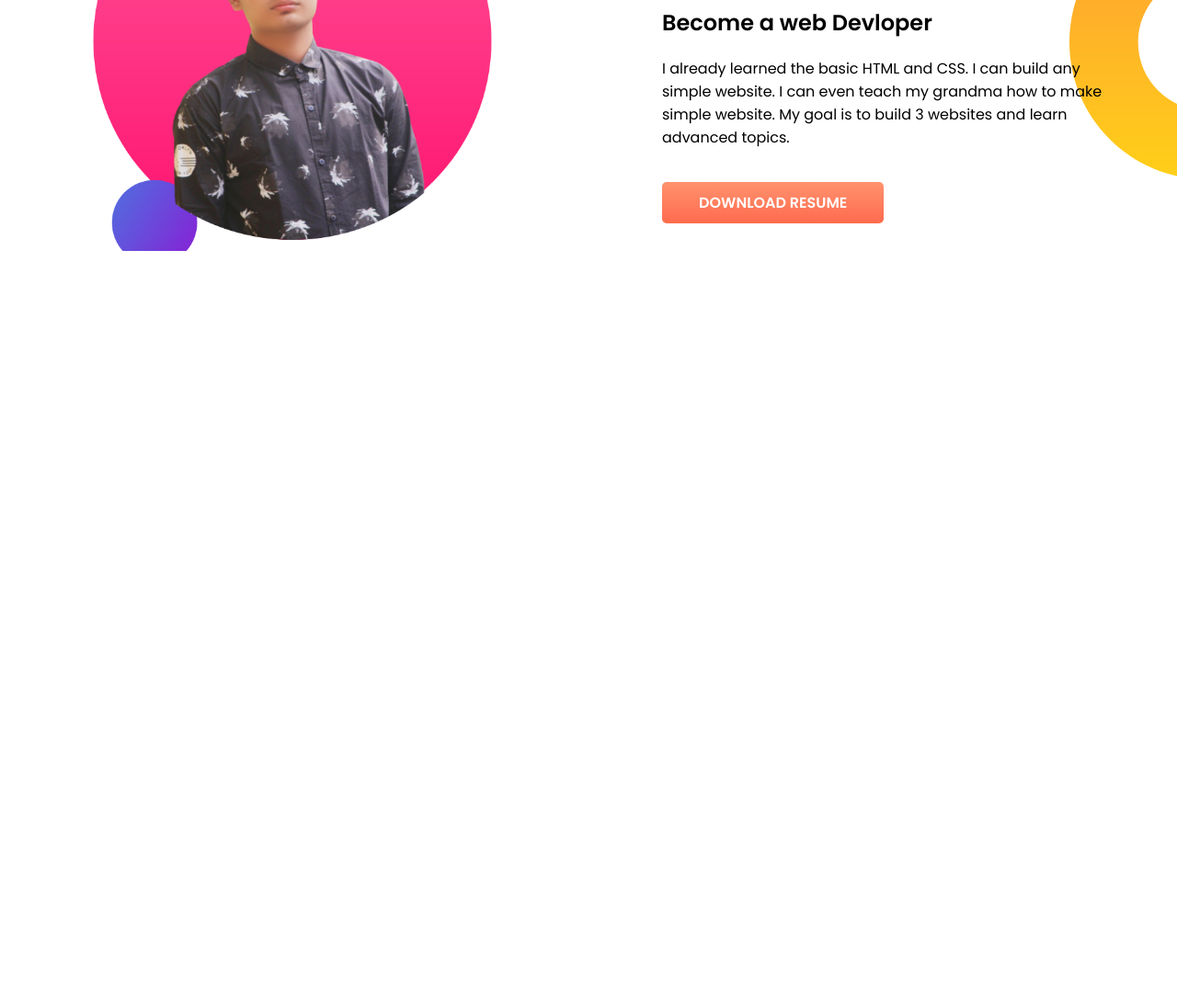
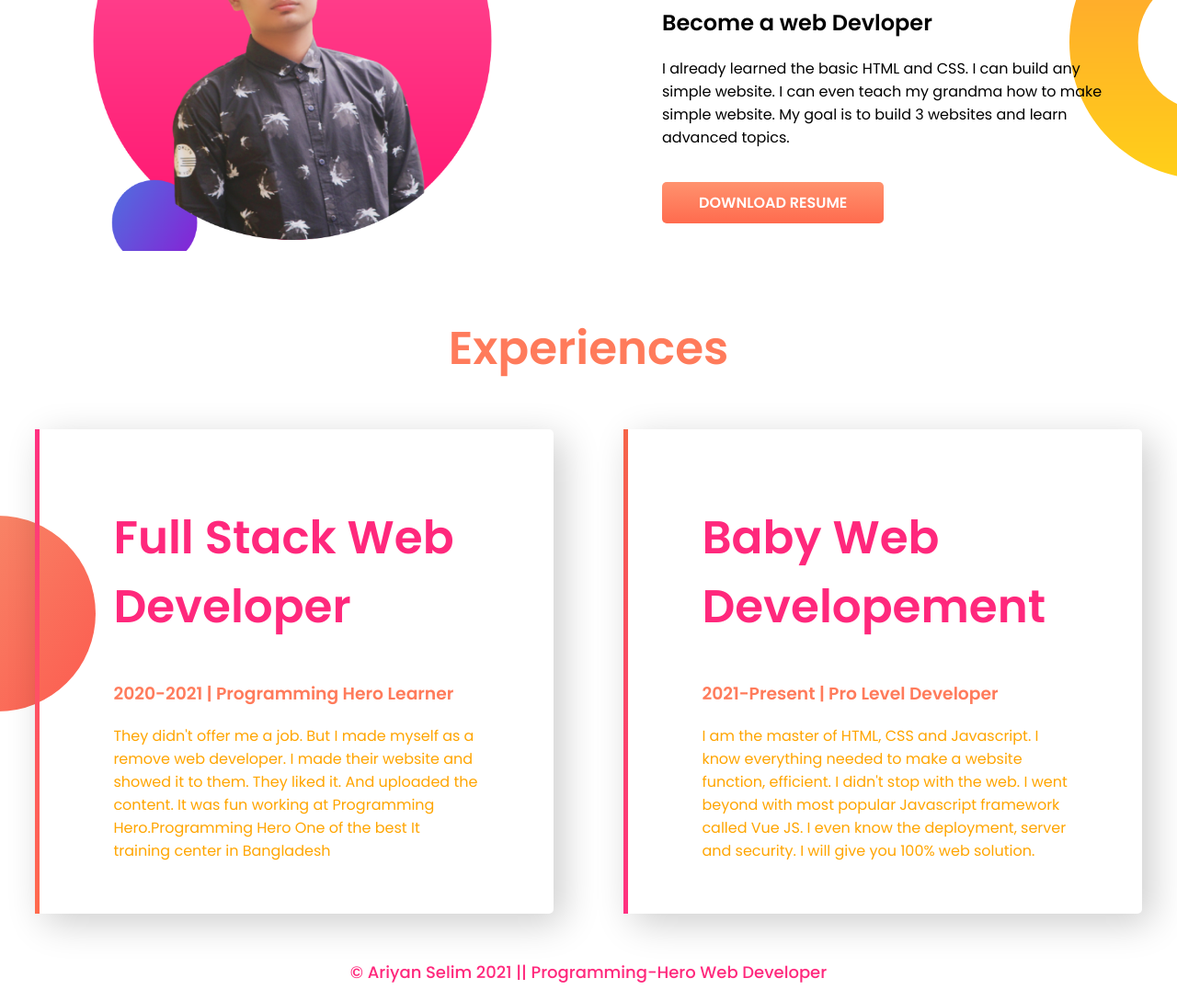
Before and after one commit to mdselimdev/my-port, a plain HTML site: page index.html in a window 1280 px wide. Shown: the part 951-2040 px from the top of the page at 92% size. Before the commit the page ends 1251 px from the top, so only its background shows below. Drawn offline with Linux system fonts and the light colour scheme.

Commit message:
footer and expericence up

```diff
--- a/index.html
+++ b/index.html
@@ -4,6 +4,7 @@
     <meta charset="UTF-8">
     <meta http-equiv="X-UA-Compatible" content="IE=edge">
     <meta name="viewport" content="width=device-width, initial-scale=1.0">
+    <link rel="shortcut icon" href="img/my-bg.png" type="image/x-icon">
     <title>Ariyan Selim portfolio</title>
     <!-- FontAwesome Link  -->
     <link rel="preconnect" href="https://fonts.googleapis.com">
@@ -39,5 +40,23 @@
         </div>
     </section>
 
+    <section class="experience-area">
+        <h1 class="experi-head">Experiences</h1>
+        <div class="flexible-container">
+            <div class="experi-item" id="exp-upper">
+                <h1 class="exp-h1">Full Stack Web Developer</h1>
+                <h3 class="exp-h3">2020-2021 | Programming Hero Learner</h3>
+                <p class="exp-p">They didn't offer me a job. But I made myself as a remove web developer. I made their website and showed it to them. They liked it. And uploaded the content. It was fun working at Programming Hero.Programming Hero One of the best It training center in Bangladesh</p>
+            </div>
+            <div class="experi-item" id="exp-down">
+                <h1 class="exp-h1">Baby Web Developement</h1>
+                <h3 class="exp-h3">2021-Present | Pro Level Developer</h3>
+                <p class="exp-p">I am the master of HTML, CSS and Javascript. I know everything needed to make a website function, efficient. I didn't stop with the web. I went beyond with most popular Javascript framework called Vue JS. I even know the deployment, server and security. I will give you 100% web solution.</p>
+            </div>
+        </div>
+    </section>
+    <footer>
+        <p>&copy; Ariyan Selim 2021 || Programming-Hero Web Developer</p>
+    </footer>
 </body>
 </html>
--- a/style.css
+++ b/style.css
@@ -46,3 +46,55 @@ h1 {
   background-repeat: no-repeat;
   background-position: right;
 }
+.experience-area {
+  background-image: url(img/exp-bg.png);
+  background-repeat: no-repeat;
+  background-position: left;
+}
+.flexible-container {
+  display: flex;
+  margin: 50px 0;
+  align-items: center;
+}
+
+.experi-head {
+  text-align: center;
+  color: #ff7b5b;
+}
+
+.exp-h3 {
+  color: #ff7b5b;
+}
+
+.exp-h1 {
+  color: #ff287c;
+}
+
+.experi-item {
+  width: 40%;
+  padding: 40px 80px;
+  margin: 0 3%;
+  box-shadow: 10px 10px 40px rgba(0, 0, 0, 0.2);
+  border-radius: 5px;
+}
+
+.exp-p {
+  color: orange;
+}
+#exp-upper {
+  border-left: 5px solid;
+  border-image: linear-gradient(#ff3081, #ff6b4d);
+  border-image-slice: 1;
+}
+#exp-down {
+  border-left: 5px solid;
+  border-image: linear-gradient(#f66548, #ff3081);
+  border-image-slice: 1;
+}
+
+footer p {
+  text-align: center;
+  color: #ff287c;
+  font-size: 18px;
+  font-weight: 500;
+}
```
